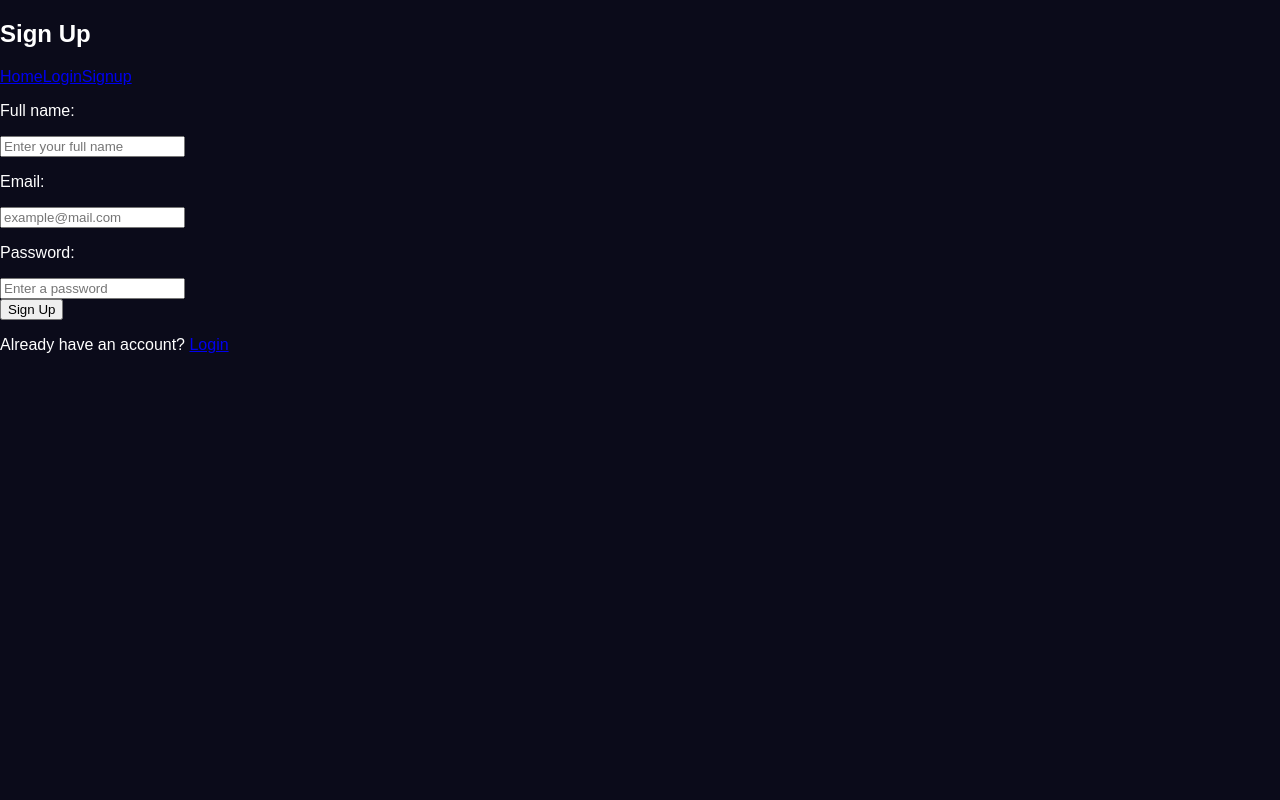
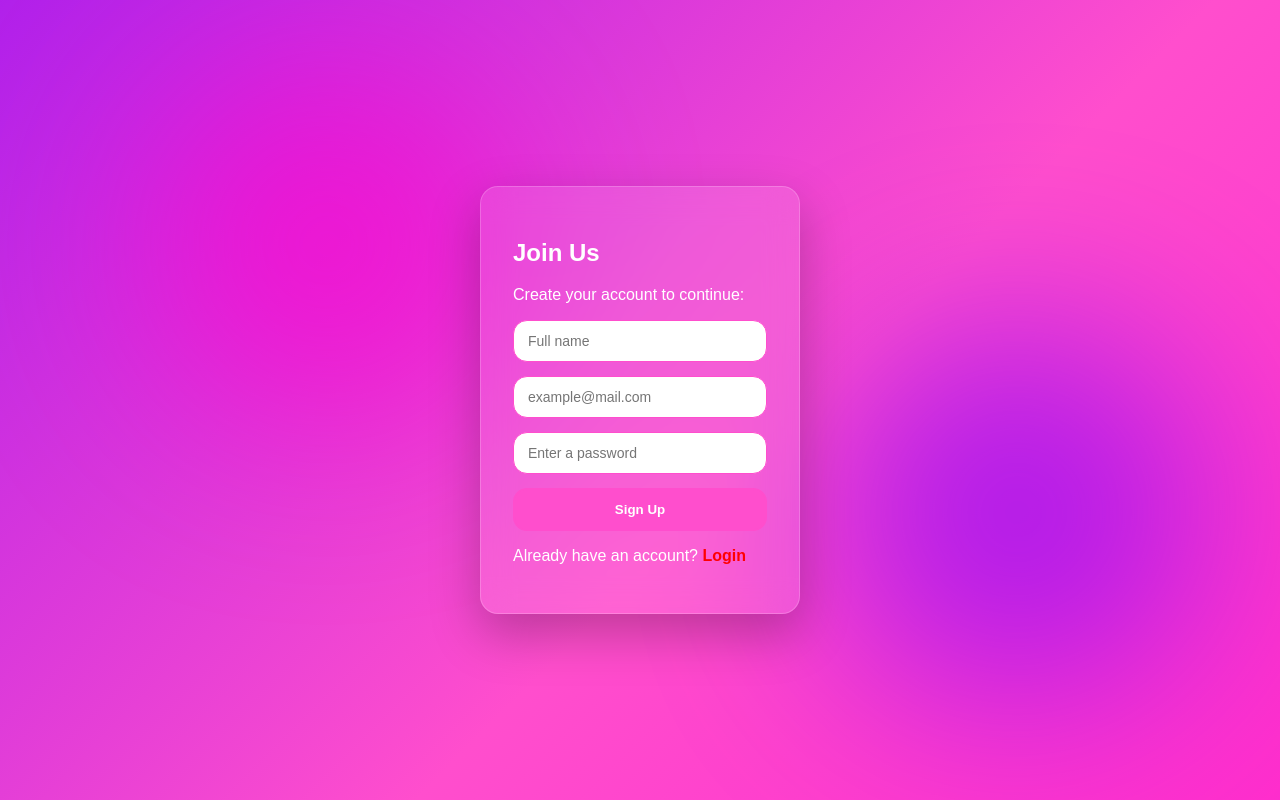
Before and after one commit to adeferanmi/Expense-Tracker, a Next.js app: page /signup in a window 1280 px wide. Built offline with nearby package versions, Linux system fonts and the light colour scheme.

Commit message:
feat: create signup page with matching authentication UI

```diff
--- a/app/layout.tsx
+++ b/app/layout.tsx
@@ -13,8 +13,8 @@ const geistMono = Geist_Mono({
 });
 
 export const metadata: Metadata = {
-  title: "Create Next App",
-  description: "Generated by create next app",
+  title: "Expense Tracker",
+  description: "Expense tracking application",
 };
 
 export default function RootLayout({
--- a/app/signup/page.tsx
+++ b/app/signup/page.tsx
@@ -1,36 +1,67 @@
 "use client";
 
+import { useState } from "react";
 import Link from "next/link";
 
-export default function Signup(){
-    return (
-        <main>
-            <h2>Sign Up</h2>
+export default function Signup() {
+  const [fullName, setFullName] = useState("");
+  const [email, setEmail] = useState("");
+  const [password, setPassword] = useState("");
 
-            <nav>
-                <Link href="/">Home</Link>
-                <Link href="/login">Login</Link>
-                <Link href="/signup">Signup</Link>
-            </nav>
+  const handleSignup = (e: React.FormEvent<HTMLFormElement>) => {
+    e.preventDefault();
 
-            <form>
-                <div>
-                    <p>Full name: </p>
-                    <input type="text" placeholder="Enter your full name"/>
-                </div>
-                <div>
-                    <p>Email: </p>
-                    <input type="email" placeholder="example@mail.com"/>
-                </div>
-                <div>
-                    <p>Password: </p>
-                    <input type="password" placeholder="Enter a password"/>
-                </div>
+    console.log("Signup attempt:", {
+      fullName,
+      email,
+      password,
+    });
+  };
 
-                <button type="submit">Sign Up</button>
-            </form>
+  return (
+    <main className="auth-container">
+      <div className="auth-card">
+        <h2>Join Us</h2>
 
-            <p>Already have an account? <Link href="/login">Login</Link></p>
-        </main>
-    );
+        <p>Create your account to continue:</p>
+
+        <form className="auth-form" onSubmit={handleSignup}>
+          <input
+            className="auth-input"
+            type="text"
+            placeholder="Full name"
+            value={fullName}
+            onChange={(e) => setFullName(e.target.value)}
+          />
+
+          <input
+            className="auth-input"
+            type="email"
+            placeholder="example@mail.com"
+            value={email}
+            onChange={(e) => setEmail(e.target.value)}
+          />
+
+          <input
+            className="auth-input"
+            type="password"
+            placeholder="Enter a password"
+            value={password}
+            onChange={(e) => setPassword(e.target.value)}
+          />
+
+          <button className="auth-button" type="submit">
+            Sign Up
+          </button>
+        </form>
+
+        <p>
+          Already have an account?{" "}
+          <Link className="auth-link" href="/">
+            Login
+          </Link>
+        </p>
+      </div>
+    </main>
+  );
 }
--- a/components/Navbar.tsx
+++ b/components/Navbar.tsx
@@ -6,8 +6,6 @@ export default function Navbar(){
             <Link href="/">Home</Link>
             <Link href="/add-expense">Add Expenses</Link>
             <Link href="/expenses">View Expenses</Link>
-            <Link href="/login">Login</Link>
-            <Link href="/signup">Signup</Link>
         </nav>
     );
 }
```
Also changed, not shown: app/login/page.tsx (deleted, +0 -30 lines).
